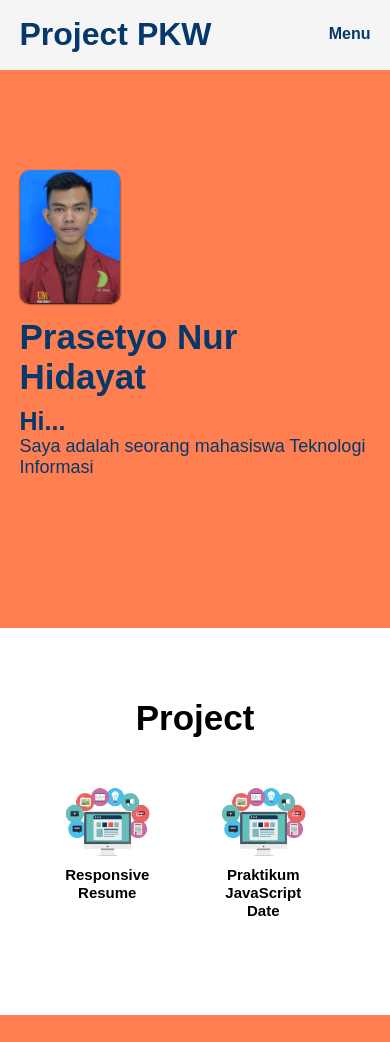
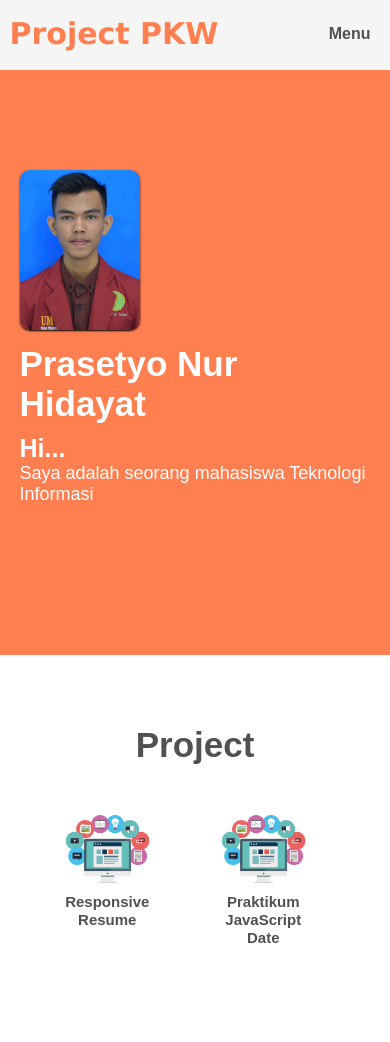
Before and after one commit to Prasetyonh/Belajar, a PHP site: page / in a window 390 px wide. Before the commit the page ends 1015 px from the top, so only its background shows below. Run offline with PHP 8.4, Linux system fonts and the light colour scheme.

Commit message:
update home

```diff
--- a/home.css
+++ b/home.css
@@ -16,7 +16,7 @@
 header h1{
     display: inline-block;
     padding: 16px 0;
-    color: #05386B;
+    color: coral;
 }
 
 header ul {
@@ -46,7 +46,7 @@
     display: none;
     padding: 25px 0;
     cursor: pointer;
-    color: #05386B;
+    color: rgb(82, 81, 81);
 }
 
 .mobile:hover {
@@ -63,7 +63,7 @@
     bottom: 0;
     left: -290px;
     width: 290px;
-    background-color: rgb(5, 56, 107, .9);
+    background-color: rgba(95, 95, 95, 0.726);
     transition: .7s;
 }
 
@@ -105,21 +105,22 @@
 }
 
 #banner img {
-    width: 100px;
+    width: 150px;
     border-radius: 10px;
     box-shadow: 0 1px 2px ;
     margin-bottom: 10px;
 }
 
-#banner h2,
+
 #banner p {
-    color:  rgb(5, 56, 107);
+    color:  rgb(255, 255, 255);
 }
 
 section h3 {
     padding-bottom: 20px;
     text-align: center;
     margin: 20px;
+    color: rgb(82, 81, 81);
 }
 
 #project {
@@ -140,16 +141,23 @@
 .proyek img {
     width: 100%;
 }
+
 .proyek a:hover img {
     transform: scale(1.05);
 }
 
 .proyek span {
 font-size: 30px;
-color: black;
+color: rgb(82, 81, 81);
 }
 
 @media (max-width:700px){
+
+    header h1 {
+        font-size: 30px;
+        font-family: Verdana, Geneva, Tahoma, sans-serif;
+        margin-left: -10px;
+    }
     .mobile {
         display: block;
     }
@@ -158,5 +166,13 @@
     }
     .proyek span {
         font-size: 15px;
+    }
+
+    #banner img {
+        width: 120px;
+        border-radius: 10px;
+        box-shadow: 0 1px 2px ;
+        margin-bottom: 10px;
+    }
 
 }
--- a/home.html
+++ b/home.html
@@ -21,7 +21,7 @@
     <header>
         <div class="container">
             <h1>Project PKW</h1>
-            <ul>
+            <ul style="font-size: 20px;" >
                 <li><a href="#banner"><b> Home</b></a></li>
                 <li><a href="#project"><b> Project</b></a></li>
             </ul>
```
Also changed, not shown: resume.css (+7 -1 lines).
